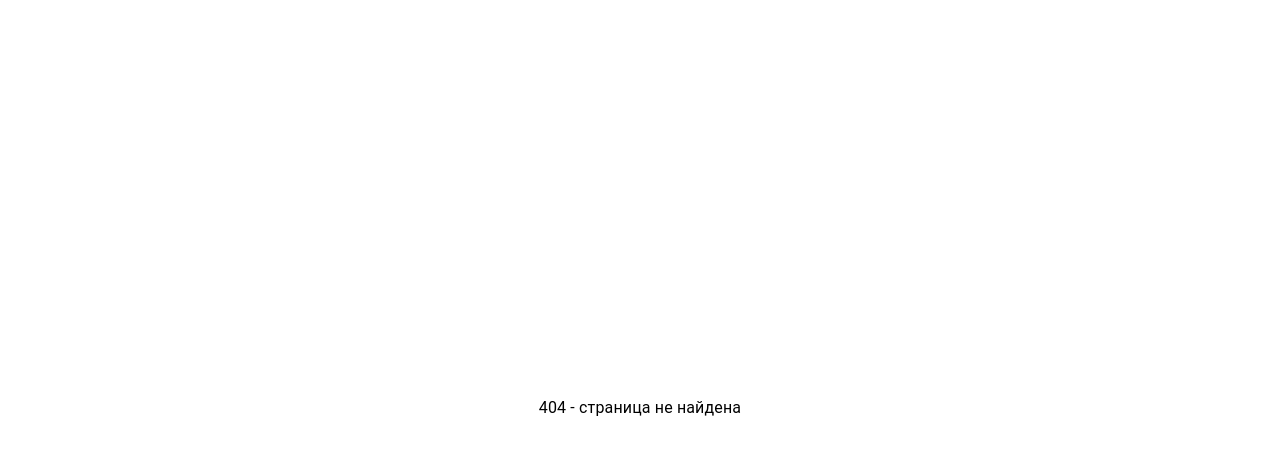
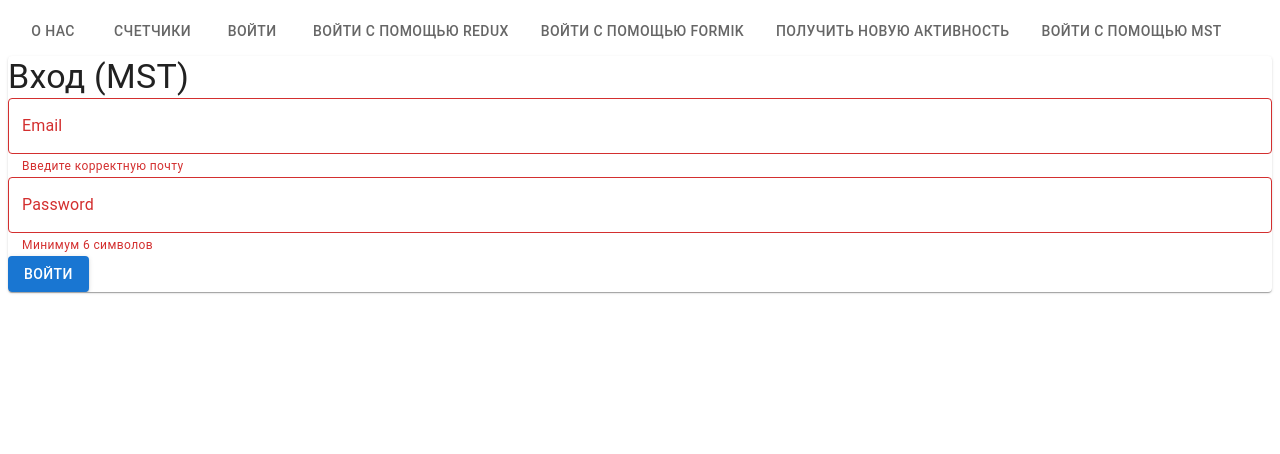
Before and after one commit to MAKSIMUS1/TraineeReact, a React app: page /login-mst in a window 1280 px wide. Before the commit this address led to /404. Shown: the top 454 px of the page. Built offline with nearby package versions, Linux system fonts and the light colour scheme.

Commit message:
Task #8 MST

```diff
--- a/package.json
+++ b/package.json
@@ -35,6 +35,9 @@
     "@reduxjs/toolkit": "^2.11.2",
     "axios": "^1.13.2",
     "formik": "^2.4.9",
+    "mobx": "^6.15.0",
+    "mobx-react-lite": "^4.1.1",
+    "mobx-state-tree": "^7.0.2",
     "react": "^19.2.3",
     "react-dom": "^19.2.3",
     "react-redux": "^9.2.0",
--- a/src/components/Layout.tsx
+++ b/src/components/Layout.tsx
@@ -21,6 +21,7 @@ const Layout: React.FC = () => {
         if (newValue === 3) navigate('/login-redux');
         if (newValue === 4) navigate('/login-formik');
         if (newValue === 5) navigate('/get-activity-saga');
+        if (newValue === 6) navigate('/login-mst');
     };
 
     return (
@@ -32,6 +33,7 @@ const Layout: React.FC = () => {
                 <Tab label="Войти с помощью redux"/>
                 <Tab label="Войти с помощью formik"/>
                 <Tab label="Получить новую активность"/>
+                <Tab label="Войти с помощью mst"/>
             </Tabs>
             <Box>
                 <Outlet />
--- /dev/null
+++ b/src/components/LoginMstPage.tsx
@@ -0,0 +1,60 @@
+import { Box, Button, Card, TextField, Typography } from "@mui/material";
+import { observer } from "mobx-react-lite";
+import { useNavigate } from "react-router-dom";
+import { useMstStore } from "../mst/MstRootStore";
+import { useState } from "react";
+import { validateEmail, validatePassword } from "../utils/validation";
+
+const LoginMstPage = observer(() => {
+    const navigate = useNavigate();
+    const { auth } = useMstStore();
+    const [email, setEmail] = useState("");
+    const [password, setPassword] = useState("");
+
+    const emailError = validateEmail(email);
+    const passwordError = validatePassword(password);
+
+    const isValid = !emailError && !passwordError;
+
+    const handleSubmit = (e: React.FormEvent) => {
+        e.preventDefault();
+        if(!isValid)
+            return;
+
+        auth.setCredentials(email, password);
+        navigate("/login-mst/success");
+    }
+
+    return (
+        <Card className="login-page">
+            <Typography variant="h4">
+                Вход (MST)
+            </Typography>
+            <Box component="form" onSubmit={handleSubmit} className="login-form">
+                <TextField
+                    label="Email"
+                    value={email}
+                    onChange={(e) => setEmail(e.target.value)}
+                    error={!!emailError}
+                    helperText={emailError}
+                    fullWidth
+                />
+
+                <TextField
+                    label="Password"
+                    value={password}
+                    onChange={(e) => setPassword(e.target.value)}
+                    error={!!passwordError}
+                    helperText={passwordError}
+                    fullWidth
+                />
+
+                <Button type="submit" variant="contained">
+                    Войти
+                </Button>
+            </Box>
+        </Card>
+    );
+});
+
+export default LoginMstPage;
--- /dev/null
+++ b/src/components/LoginMstSuccessPage.tsx
@@ -0,0 +1,18 @@
+import { observer } from "mobx-react-lite";
+import { useMstStore } from "../mst/MstRootStore";
+import { Typography } from "@mui/material";
+
+const LoginMstSuccessPage = observer(() => {
+    const { auth } = useMstStore();
+
+    return (
+        <>
+            <Typography variant="h4">
+                Успешный вход с MST
+            </Typography>
+            <pre>{JSON.stringify(auth, null, 2)}</pre>
+        </>
+    )
+});
+
+export default LoginMstSuccessPage;
--- a/src/index.tsx
+++ b/src/index.tsx
@@ -3,10 +3,13 @@ import {createRoot } from 'react-dom/client'
 import App from './App'
 import { Provider } from 'react-redux';
 import { store } from './store/store';
+import { MstContext, mstRootStore } from './mst/MstRootStore';
 
 const root = createRoot(document.getElementById('root')!);
 root.render(
-    <Provider store={store}>
-        <App />
-    </Provider>
+    <MstContext value={mstRootStore}>
+        <Provider store={store}>
+            <App />
+        </Provider>
+    </MstContext>
 )
--- /dev/null
+++ b/src/mst/AuthModel.ts
@@ -0,0 +1,14 @@
+import { types } from "mobx-state-tree";
+import { setCredentials } from "../store/reducers/AuthFormikSlice";
+
+export const AuthModel = types
+    .model("AuthModel", {
+        email: types.string,
+        password: types.string,
+    })
+    .actions((self) => ({
+        setCredentials(email: string, password: string) {
+            self.email = email;
+            self.password = password;
+        },
+    }));
--- /dev/null
+++ b/src/mst/MstRootStore.ts
@@ -0,0 +1,18 @@
+import { Instance, types } from "mobx-state-tree";
+import { AuthModel } from "./AuthModel";
+import React from "react";
+
+export const MstRootStore = types.model("MstRootStore", {
+    auth: AuthModel,
+});
+
+export const mstRootStore = MstRootStore.create({
+    auth: {
+        email: "",
+        password: "",
+    }
+});
+
+export type MstRootStoreInstance = Instance<typeof MstRootStore>;
+export const MstContext = React.createContext<MstRootStoreInstance>(mstRootStore);
+export const useMstStore = () => React.useContext(MstContext);
--- a/src/routes/AppRoutes.tsx
+++ b/src/routes/AppRoutes.tsx
@@ -10,6 +10,8 @@ import LoginSuccessPage from '../components/LoginSuccessPage';
 import LoginFormikPage from '../components/LoginFormikPage';
 import LoginFormikSuccessPage from '../components/LoginFormikSuccessPage';
 import GetActivitySagaPage from '../components/GetActivitySagaPage';
+import LoginMstPage from '../components/LoginMstPage';
+import LoginMstSuccessPage from '../components/LoginMstSuccessPage';
 
 const basename =
   process.env.NODE_ENV === 'production'
@@ -29,6 +31,8 @@ const AppRoutes = () => (
             <Route path="login-formik" element={<LoginFormikPage />} />
             <Route path="login-formik/success" element={<LoginFormikSuccessPage />} />
             <Route path="get-activity-saga" element={<GetActivitySagaPage />} />
+            <Route path="login-mst" element={<LoginMstPage />} />
+            <Route path="login-mst/success" element={<LoginMstSuccessPage />} />
         </Route>
 
         <Route path="/404" element={<Page404 />} />
```
Also changed, not shown: 1 other file (tests, documents, lock files or other folders).
